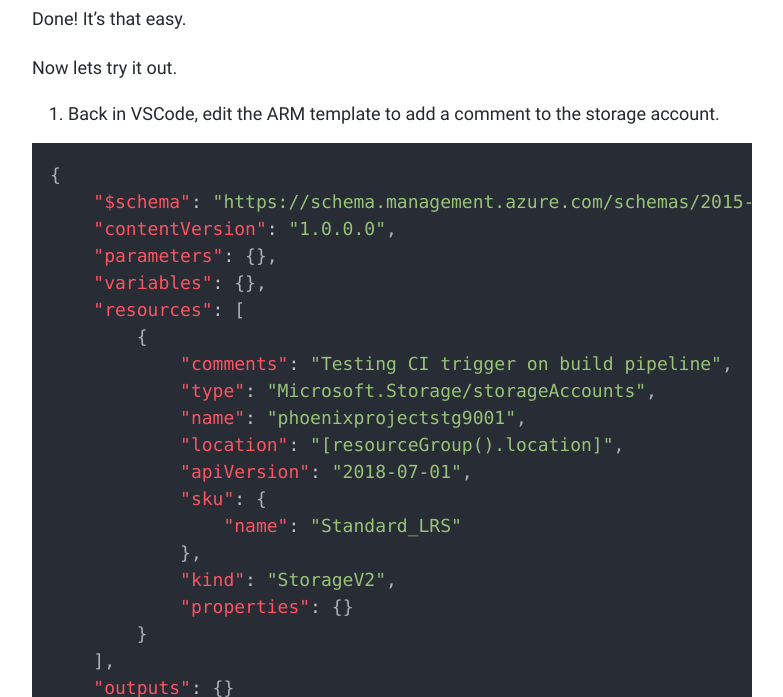
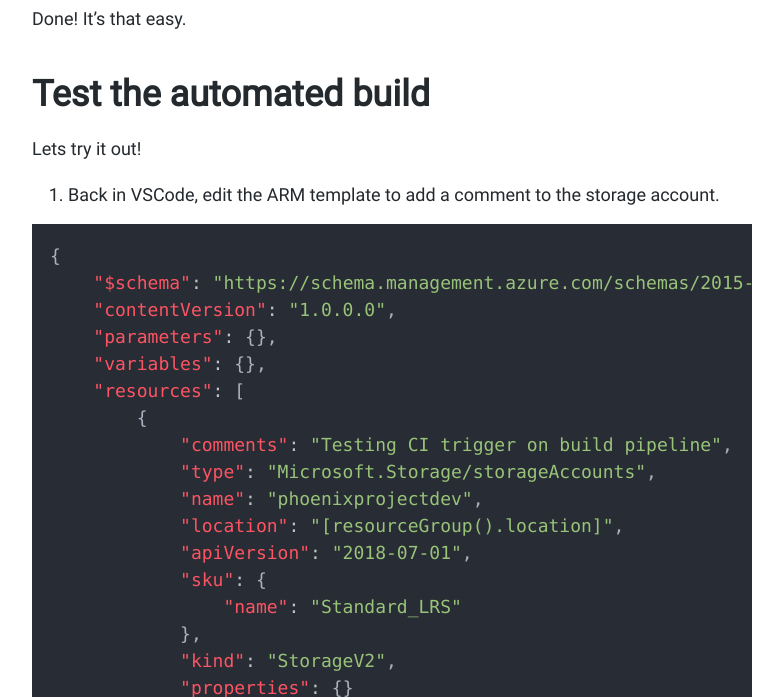
Before and after one commit to caseymullineaux/caseymullineaux.github.io, a Jekyll site: the page built from _posts/azure-devops/2019-03-02-azure-devops-part-3.md, in a window 1280 px wide and 900 px high, scrolled down 12061 px, cut to the strip 203-900 px from the top of the window. Shown: the whole strip, without its empty margins (248-1031 px from the left). Built offline with Jekyll 4.4.1, drawn with Linux system fonts in a browser that asks for light colours; nearby versions of some CDN libraries; comment, search, counter and statistics services are not loaded; a style sheet for code colours, icons or effects is not loaded.

Commit message:
changed storage account name

````diff
--- a/_posts/azure-devops/2019-03-02-azure-devops-part-3.md
+++ b/_posts/azure-devops/2019-03-02-azure-devops-part-3.md
@@ -195,7 +195,10 @@ Your browser does not support the video tag.
 
 Done! It's that easy.
 
-Now lets try it out.
+# Test the automated build
+
+Lets try it out!
+
 1. Back in VSCode, edit the ARM template to add a comment to the storage account.
 
 ```json
@@ -208,7 +211,7 @@ Now lets try it out.
         {
             "comments": "Testing CI trigger on build pipeline",
             "type": "Microsoft.Storage/storageAccounts",
-            "name": "phoenixprojectstg9001",
+            "name": "phoenixprojectdev",
             "location": "[resourceGroup().location]",
             "apiVersion": "2018-07-01",
             "sku": {
````
